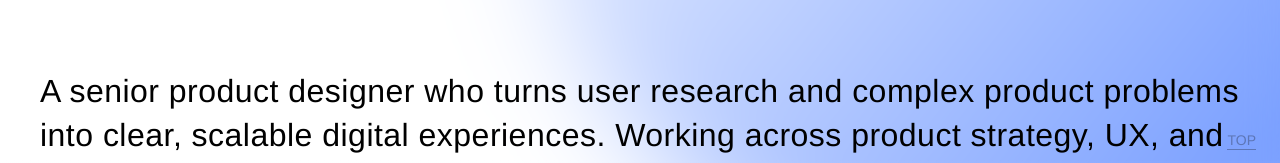
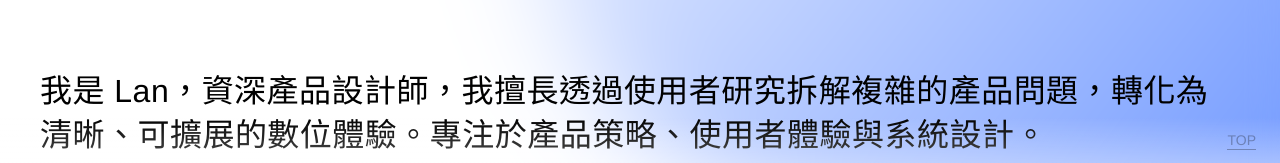
Before and after one commit to vickylan20-design/my-web, a React (Vite) app: page / in a window 1280 px wide. Shown: the part 626-789 px from the top of the page. Built offline with nearby package versions, Linux system fonts and the light colour scheme; a web font is replaced by a local one.

Commit message:
Localize homepage introduction

```diff
--- a/src/App.jsx
+++ b/src/App.jsx
@@ -237,7 +237,7 @@ function App() {
           <div className="portfolio-stage__veil" aria-hidden="true" />
           <section className="hero" id="about">
             <HeroRoleCarousel />
-            <p data-reveal>A senior product designer who turns user research and complex product problems into clear, scalable digital experiences. Working across product strategy, UX, and system design.</p>
+            <p data-reveal>{isEnglish ? 'A senior product designer who turns user research and complex product problems into clear, scalable digital experiences. Working across product strategy, UX, and system design.' : '我是 Lan，資深產品設計師，我擅長透過使用者研究拆解複雜的產品問題，轉化為清晰、可擴展的數位體驗。專注於產品策略、使用者體驗與系統設計。'}</p>
           </section>
 
           <section className="capabilities" id="selected-work">
```
